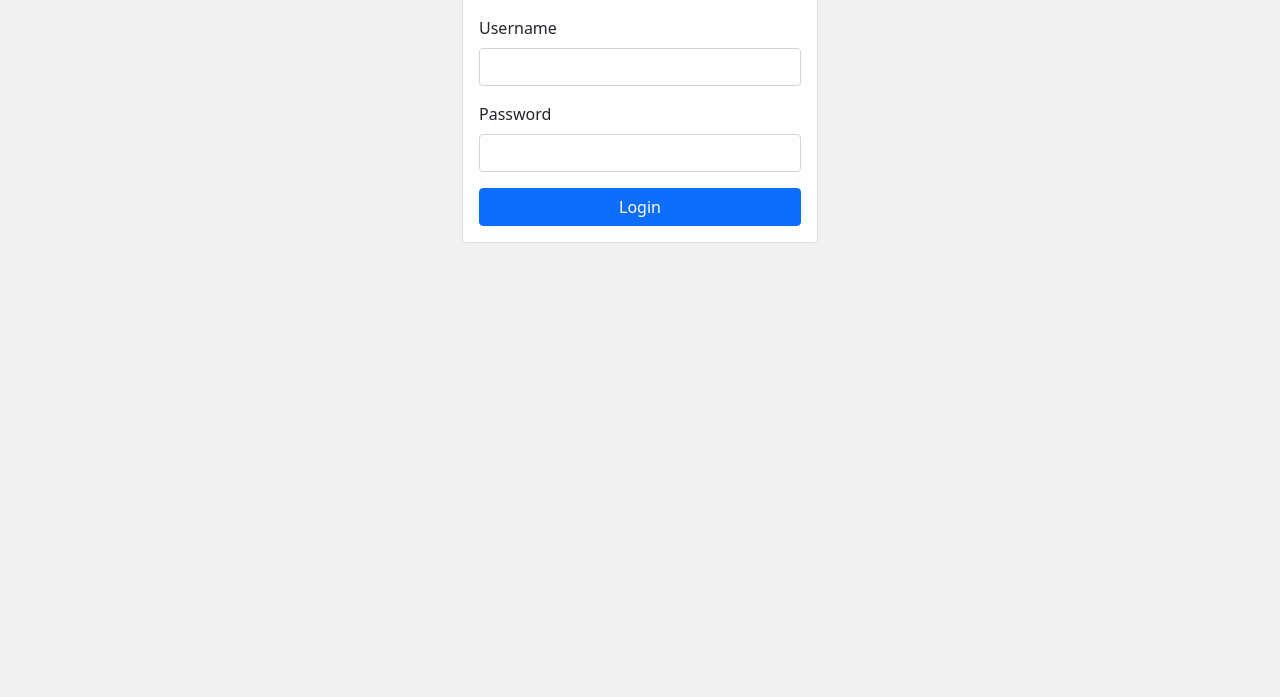
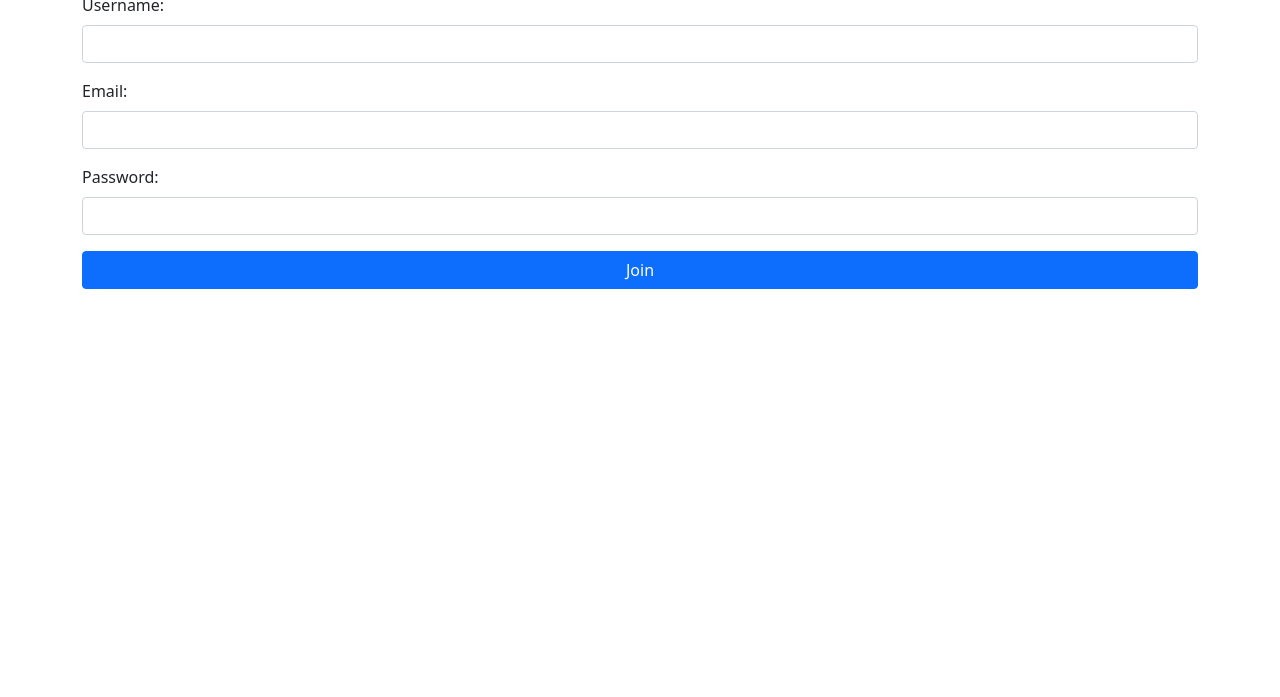
Before and after one commit to TinkerbellBeStrong/TestGithubXI-RPL-2, a plain HTML site: page join.html in a window 1280 px wide. Shown: the part 103-800 px from the top of the page. Drawn offline with nearby package versions, Linux system fonts and the light colour scheme.

Commit message:
mengubah/mengedit isi halaman join

```diff
--- a/join.html
+++ b/join.html
@@ -1,47 +1,33 @@
 <!DOCTYPE html>
 <html>
 <head>
-	<title>Login Form</title>
-	<meta charset="utf-8">
-	<meta name="viewport" content="width=device-width, initial-scale=1">
-	<link rel="stylesheet" href="https://cdnjs.cloudflare.com/ajax/libs/font-awesome/5.15.3/css/all.min.css">
-	<link rel="stylesheet" href="https://cdnjs.cloudflare.com/ajax/libs/twitter-bootstrap/5.0.2/css/bootstrap.min.css">
-	<link rel="stylesheet" href="https://cdnjs.cloudflare.com/ajax/libs/bootstrap-icons/1.5.0/bootstrap-icons.min.css">
-	<script src="https://cdnjs.cloudflare.com/ajax/libs/popper.js/2.9.3/umd/popper.min.js"></script>
-	<script src="https://cdnjs.cloudflare.com/ajax/libs/jquery/3.6.0/jquery.min.js"></script>
-	<script src="https://cdnjs.cloudflare.com/ajax/libs/twitter-bootstrap/5.0.2/js/bootstrap.min.js"></script>
-	<style>
-		body {
-			background-color: #f1f1f1;
-		}
-	</style>
+    <title>Halaman Join</title>
+    <!-- Link CSS Bootstrap -->
+    <link rel="stylesheet" href="https://cdn.jsdelivr.net/npm/bootstrap@5.1.3/dist/css/bootstrap.min.css">
 </head>
 <body>
     <div class="container">
-		<div class="row">
-			<div class="col-md-4 offset-md-4 mt-5">
-				<div class="card">
-					<div class="card-header">
-						<h4>Login Form</h4>
-					</div>
-					<div class="card-body">
-						<form action="" method="post">
+        <h1 class="text-center mb-5">Join</h1>
+        <form>
             <div class="mb-3">
-								<label for="username" class="form-label">Username</label>
-								<input type="text" class="form-control" id="username" name="username" required>
+                <label for="username" class="form-label">Username:</label>
+                <input type="text" class="form-control" id="username" required>
             </div>
             <div class="mb-3">
-								<label for="password" class="form-label">Password</label>
-								<input type="password" class="form-control" id="password" name="password" required>
+                <label for="email" class="form-label">Email:</label>
+                <input type="email" class="form-control" id="email" required>
             </div>
-							<div class="d-grid gap-2">
-								<button type="submit" class="btn btn-primary">Login</button>
+            <div class="mb-3">
+                <label for="password" class="form-label">Password:</label>
+                <input type="password" class="form-control" id="password" required>
+            </div>
+            <div class="d-grid">
+                <button type="submit" class="btn btn-primary">Join</button>
             </div>
         </form>
     </div>
-				</div>
-			</div>
-		</div>
-	</div>
+
+    <!-- Link JS Bootstrap -->
+    <script src="https://cdn.jsdelivr.net/npm/bootstrap@5.1.3/dist/js/bootstrap.min.js"></script>
 </body>
 </html>
```
Lines whose indentation alone changed are shown as unchanged.
